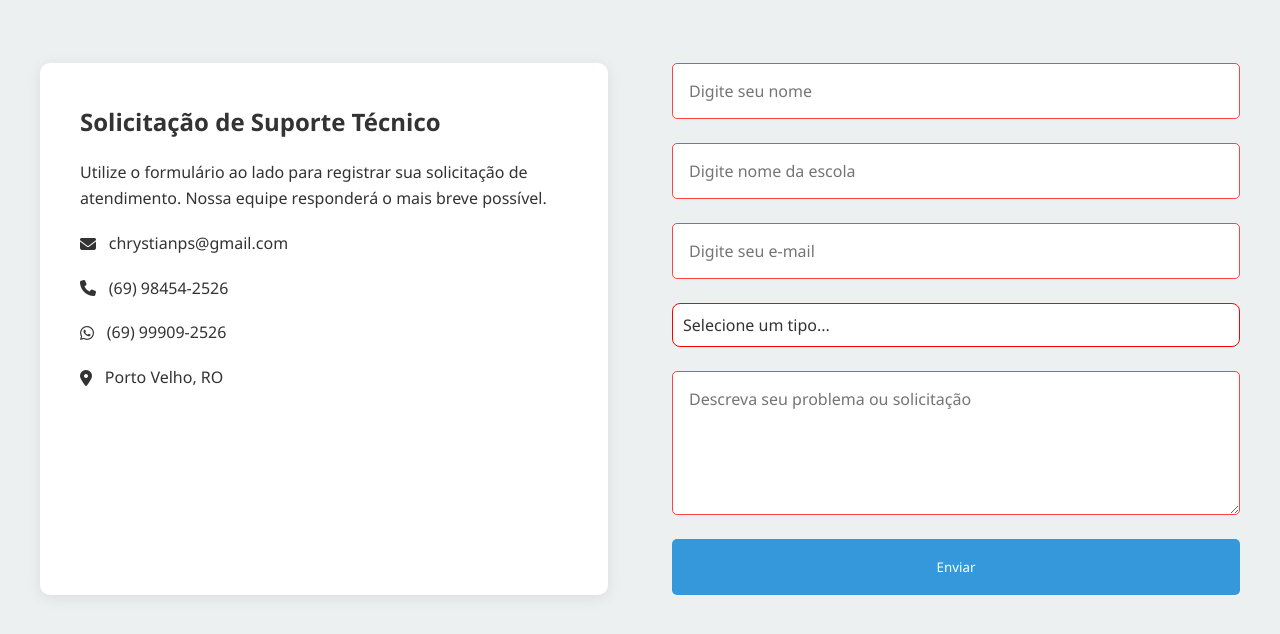
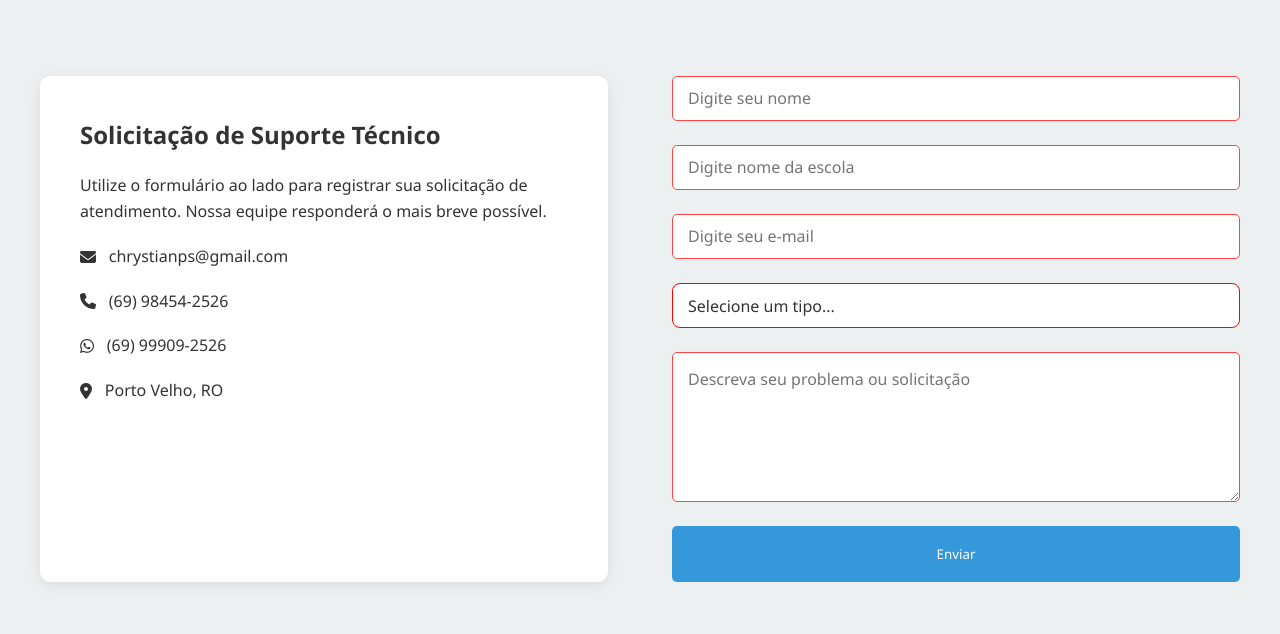
Before and after one commit to chrystiansales/suporte-tecnico, a plain HTML site: page index.html in a window 1280 px wide. Shown: the part 2466-3100 px from the top of the page. Drawn offline with nearby package versions, Linux system fonts and the light colour scheme.

Commit message:
Add styles for input fields and textarea; adjust layout for better usability

```diff
--- a/css/styles.css
+++ b/css/styles.css
@@ -260,6 +260,24 @@ textarea:valid {
   border-color: #00c851;
 }
 
+/* ADICIONE ISSO NO SEU CSS EXISTENTE */
+input[type="text"],
+input[type="email"],
+select {
+  height: 45px; /* Altura fixa igual para todos */
+  line-height: 45px; /* Alinhamento vertical perfeito */
+  padding: 0 15px; /* Padding horizontal ajustado */
+  font-size: 1rem;
+  box-sizing: border-box; /* Mantém medidas exatas */
+}
+
+/* Mantenha o textarea com estilo próprio */
+textarea {
+  padding: 15px;
+  min-height: 150px;
+  resize: vertical;
+}
+
 /* ============== RESPONSIVIDADE ============== */
 @media (max-width: 1200px) {
   #home h1 {
```
Also changed, not shown: index.html (+0 -1 lines).
